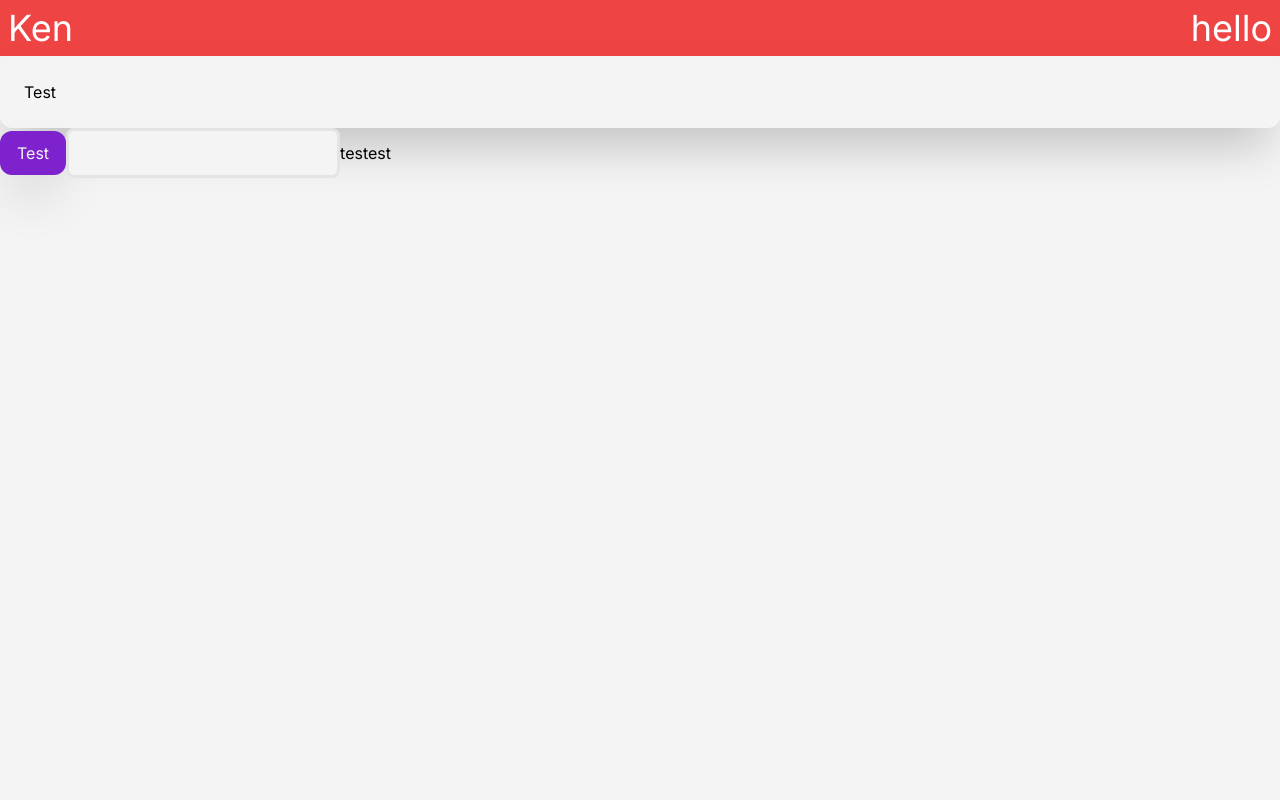
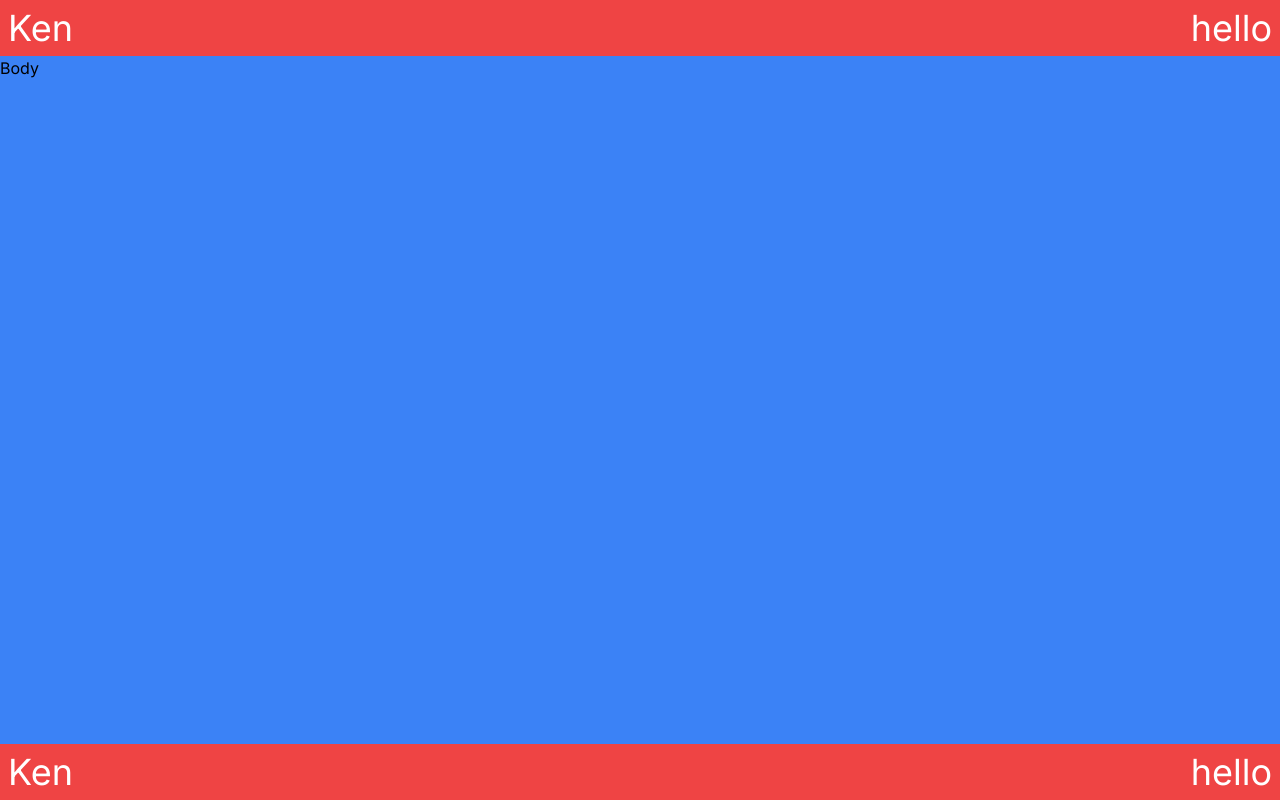
Before and after one commit to kankenny/personal-website, a Next.js app: page / in a window 1280 px wide. Built offline with nearby package versions, Linux system fonts and the light colour scheme.

Commit message:
Implement Footer component

```diff
--- a/src/components/layout/body/Body.tsx
+++ b/src/components/layout/body/Body.tsx
@@ -1,7 +1,7 @@
 import React from 'react'
 
 const Body = () => {
-	return <div>Body</div>
+	return <div className="layout h-full bg-blue-500">Body</div>
 }
 
 export default Body
--- a/src/components/layout/footer/Footer.tsx
+++ b/src/components/layout/footer/Footer.tsx
@@ -1,7 +1,12 @@
 import React from 'react'
+import FooterContent from './FooterContent'
 
 const Footer = () => {
-	return <div>Footer</div>
+	return (
+		<div className="layout bg-zinc-900 text-white">
+			<FooterContent />
+		</div>
+	)
 }
 
 export default Footer
--- /dev/null
+++ b/src/components/layout/footer/FooterContent.tsx
@@ -0,0 +1,12 @@
+import React from 'react'
+
+const FooterContent = () => {
+	return (
+		<footer className="container flex bg-red-500 justify-between mx-auto align-middle p-2">
+			<div className="text-4xl">Ken</div>
+			<div className="text-4xl">hello</div>
+		</footer>
+	)
+}
+
+export default FooterContent
--- a/src/components/layout/header/HeaderContent.tsx
+++ b/src/components/layout/header/HeaderContent.tsx
@@ -2,10 +2,10 @@ import React from 'react'
 
 const HeaderContent = () => {
 	return (
-		<div className="container flex bg-red-500 justify-between mx-auto align-middle p-2">
+		<header className="container flex bg-red-500 justify-between mx-auto align-middle p-2">
 			<div className="text-4xl">Ken</div>
 			<div className="text-4xl">hello</div>
-		</div>
+		</header>
 	)
 }
 
--- a/src/pages/index.tsx
+++ b/src/pages/index.tsx
@@ -1,7 +1,7 @@
 import Header from '@/components/layout/header/Header'
-import Button from '@/components/ui/Button'
-import Card from '@/components/ui/Card'
-import StyledInputRef from '@/components/ui/StyledInputRef'
+import Body from '@/components/layout/body/Body'
+import Footer from '@/components/layout/footer/Footer'
+
 import { Inter } from '@next/font/google'
 import { useRef } from 'react'
 
@@ -17,14 +17,14 @@ export default function Home() {
 	}
 
 	return (
-		<div className={`main-web-container ${inter.className}`}>
-			<main>
+		<main>
+			<div
+				className={`main-web-container flex flex-col justify-between ${inter.className}`}
+			>
 				<Header />
-				<Card>Test</Card>
-				<Button buttonText="Test" />
-				<StyledInputRef type="text" ref={inputRef} />
-				<button onClick={checkHandler}>testest</button>
-			</main>
-		</div>
+				<Body />
+				<Footer />
+			</div>
+		</main>
 	)
 }
```
